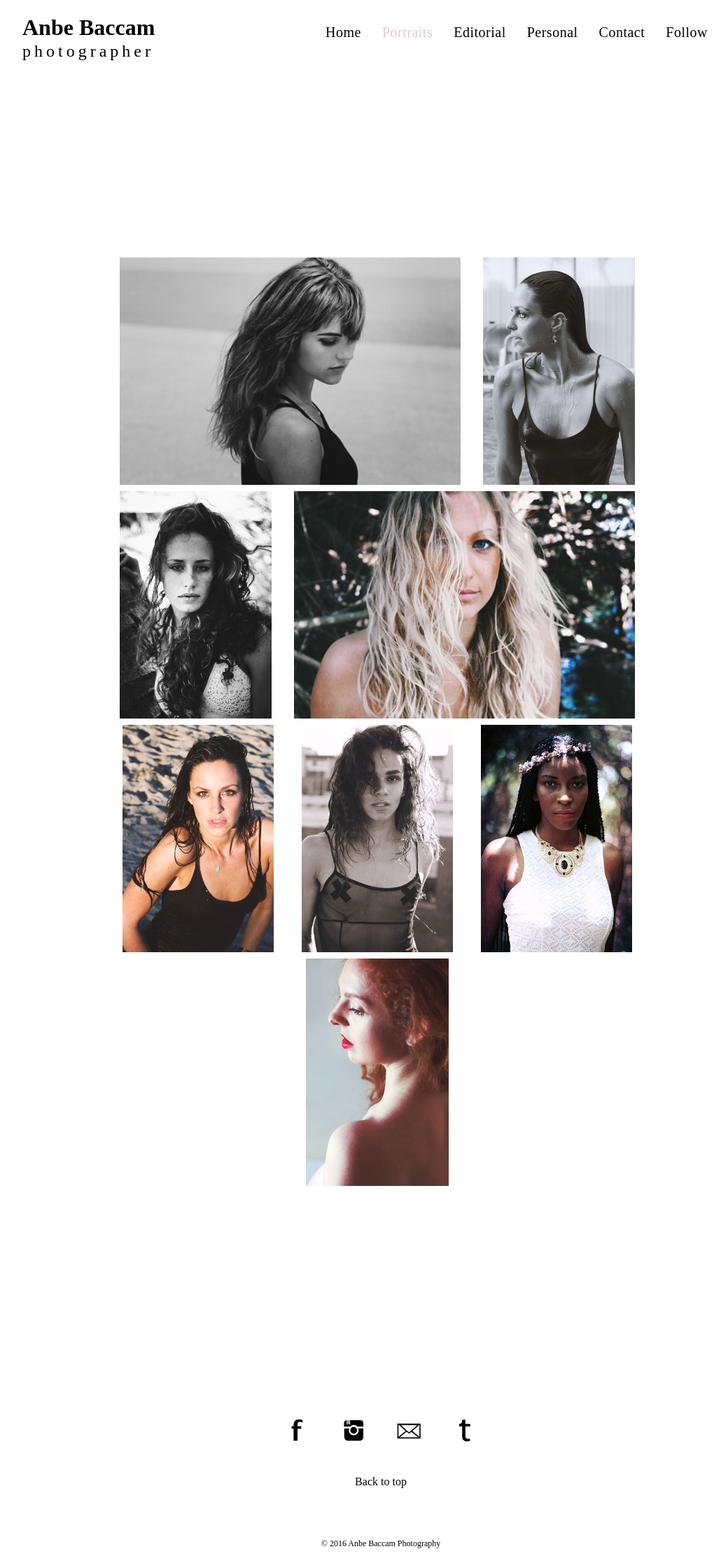
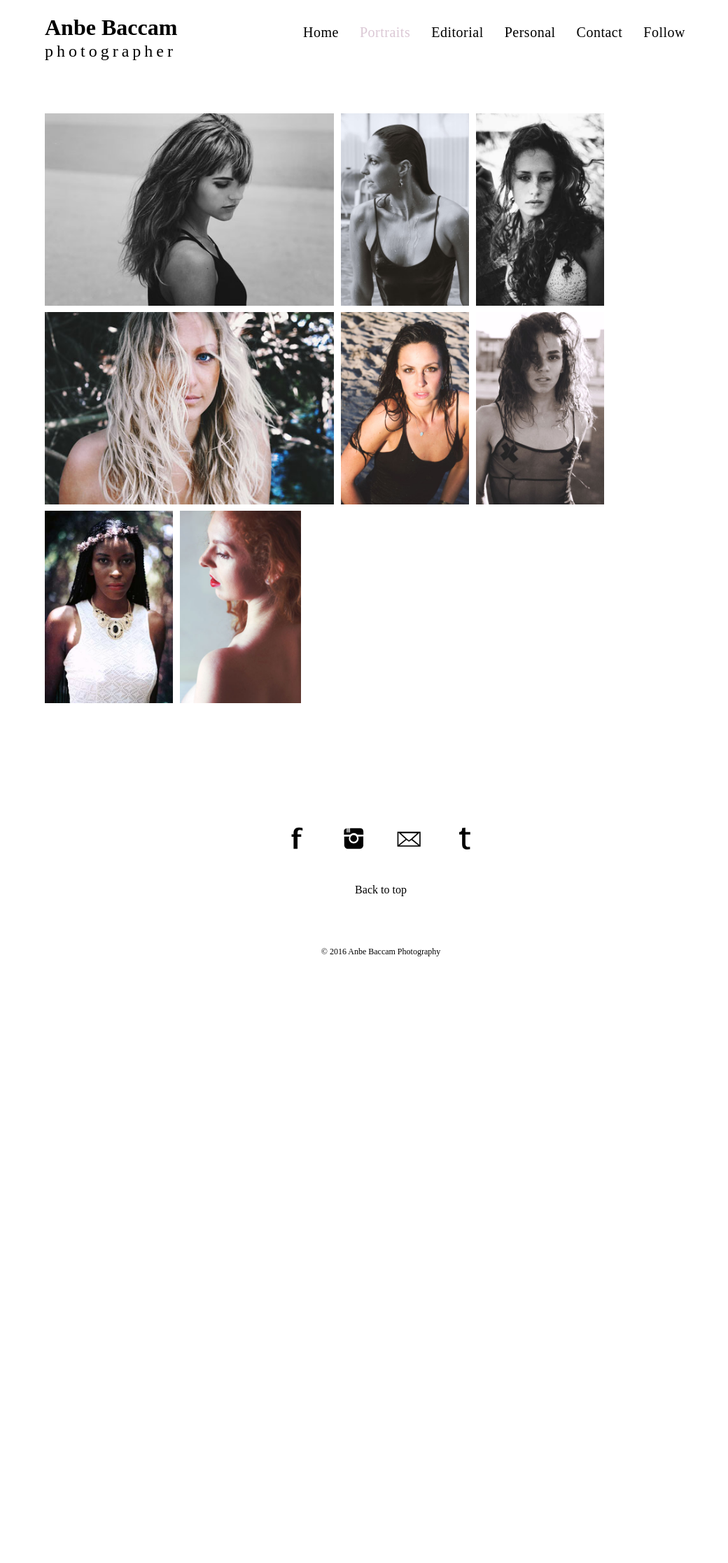
Before and after one commit to Mightynumnums/anbe2, a PHP site: page /portraits.html in a window 1280 px wide. Shown: the whole page at 70% size, without its empty margins (96-1136 px from the left). After the commit the page ends 1367 px from the top, so only its background shows below. Run offline with PHP 8.4, Linux system fonts and the light colour scheme; some libraries are stand-ins or nearby versions; some web fonts are replaced.

Commit message:
added width to desctop view with widt for gallery containers to make gallery look more in the view of the whole site

```diff
--- a/gallery.css
+++ b/gallery.css
@@ -3,7 +3,7 @@
 
 body {
 	background: white;
-	width: 95%;
+	width: 98%;
 	margin: auto;
 	font-family: "Muli";
 	font-weight: 70;
@@ -131,37 +131,30 @@ footer {
 .container4 {
 	min-height: 100vh;
 	height: 50%;
-	margin-top: 50px;
+	width:  95%;
+	margin: 50px auto;
 	display: flex;
 	flex-flow: row wrap;
 	align-content: space-between;
-	justify-content: center;
+	justify-content: flex-start;
 }
 
-.galleryP img {
-	height: 200px;
+.galleryP img,
+.gallery img {
+	height: 250px;
 	width:auto;
 	margin: 10px 10px 0 0;
 }
 
 
-.gallery img {
-	height: 175px;
-	width: auto;
-	margin: 20px 10px 0 0;
 
-
-}
+/******************MEDIA Q******************/
 
 
 
-
-
-
-/******************MEDIA Q******************/
-
 @media only screen and (min-width: 480px) {
 	body{
+		width: 75%;
 		text-align: justify;
 	}
 
@@ -184,6 +177,7 @@ footer {
 	}
 
 	.navigation {
+		margin-bottom: 50px;
 		flex-flow: row wrap;
 		justify-content: center;
 	}
@@ -198,8 +192,8 @@ footer {
 	.container3,
 	.container4 {
 		width: 75%;
-		margin: 25% auto;
-		justify-content: space-around;
+		margin: 50px auto;
+
 	}
 
 
@@ -217,16 +211,17 @@ footer {
 	}
 
 	.contact img {
-	padding: 10px 10px;
-	height: 60px;
-	width: 60px;
+		padding: 10px 10px;
+		height: 60px;
+		width: 60px;
 	}
 }
 
 
 @media only screen and (min-width: 768px) {
-	body{
-		width: 80%;
+
+	body {
+		width: 95%;
 	}
 
 	.navigation {
@@ -243,12 +238,6 @@ footer {
 
 @media only screen and (min-width: 1035px) {
 
-	.name
-	h1,
-	h2 {
-		float: none;
-	}
-
 	.main-head {
 		float: right;
 	}
@@ -257,11 +246,14 @@ footer {
 
 
 @media only screen and (min-width: 1224px) {
+	body{
+		width: 75%;
+	}
 
-	.name
-	h1,
-	h2 {
-		float: none;
+	.container2,
+	.container3,
+	.container4 {
+		width: 100%;
 	}
 
 	.navigation {
@@ -274,20 +266,11 @@ footer {
 		padding: 5px 15px;
 		letter-spacing: .5px;
 	}
-	/*.container2,
-	.container3,
-	.container4 {
-		width: 75%;
-		margin: 3% auto;
-		} */
 
-	.gallery img {
-		height: 250px;
+	.gallery img,
+	.galleryP img {
+		height: 275px;
 
 	}
 
-	.galleryP img {
-		height: 325px;
-	}
-
 }
```
